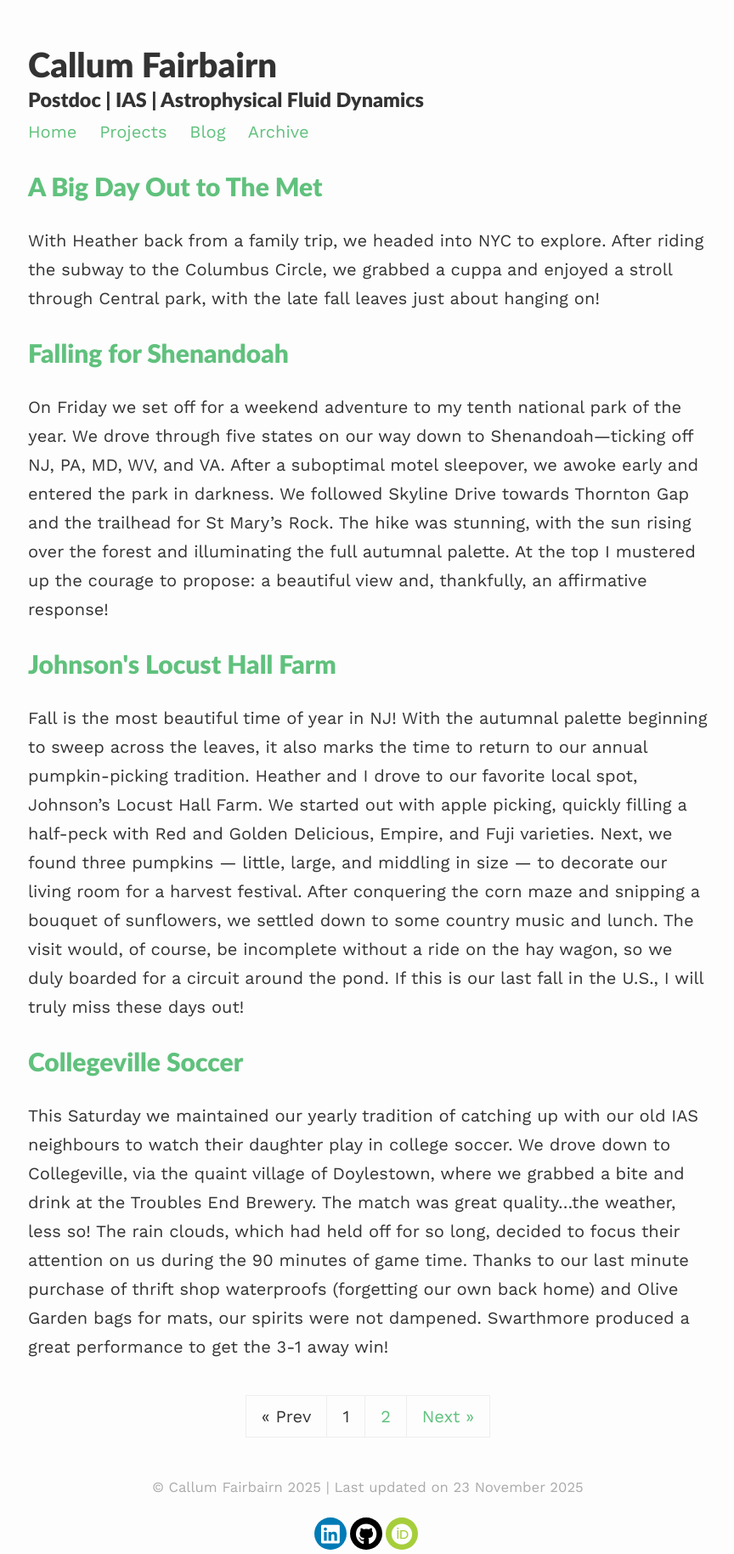
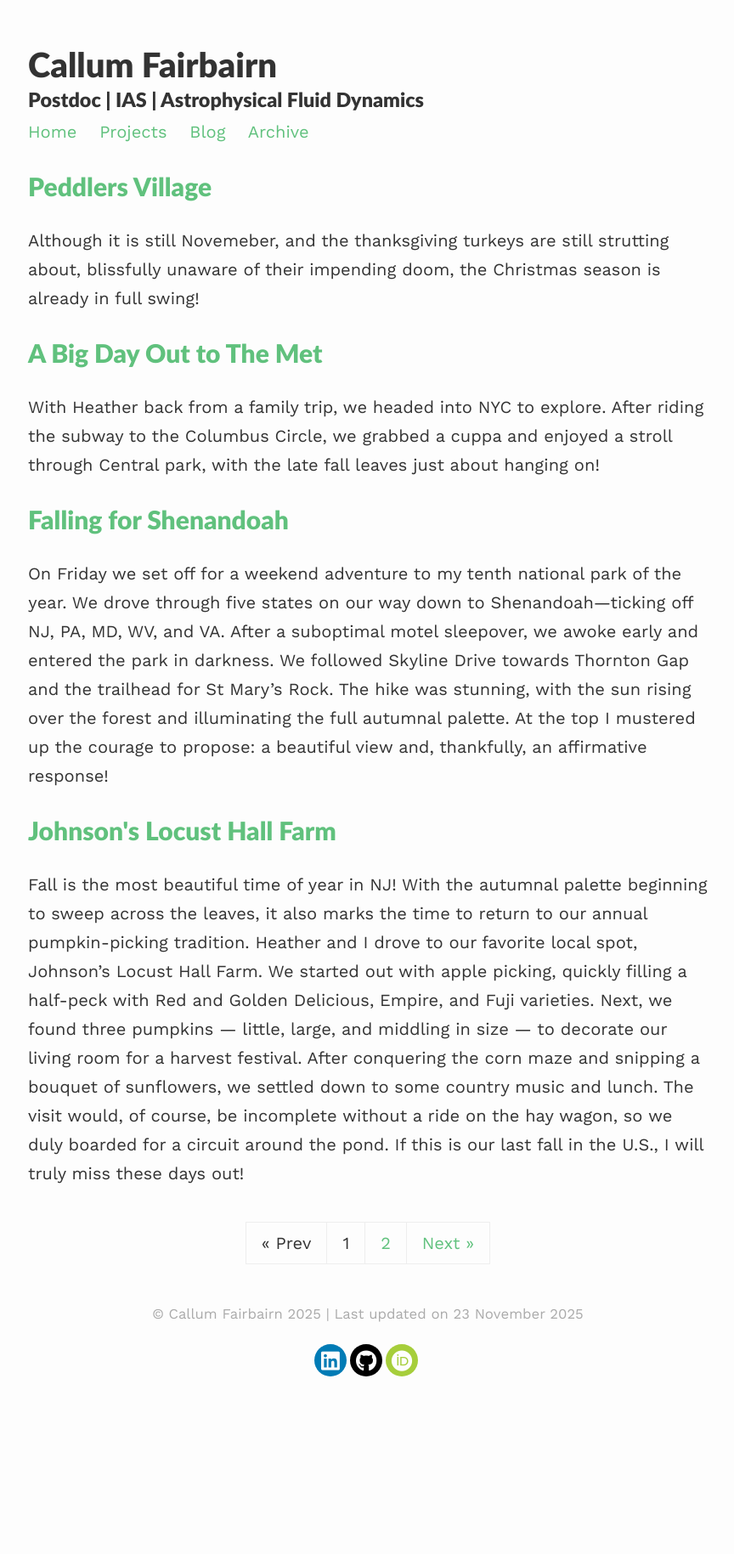
Before and after one commit to callumf8/callumf8.github.io, a Jekyll site: the page built from blog/index.html, in a window 1280 px wide. Shown: the whole page at 85% size, without its empty margins (207-1071 px from the left). Built offline with Jekyll 4.4.1, drawn with Linux system fonts in a browser that asks for light colours; the list of posts is cut into pages by our own code; after the commit the page ends 1625 px from its top, so only the background shows below that; some of the changed lines change nothing that is shown.

Commit message:
Peddlers village post

```diff
--- /dev/null
+++ b/_posts/2025-11-23-peddlers.md
@@ -0,0 +1,14 @@
+---
+layout: post
+title: "Peddlers Village"
+---
+
+Although it is still Novemeber, and the thanksgiving turkeys are still strutting about, blissfully unaware of their impending doom, the Christmas season is already in full swing!
+
+Although I would prefer to postpone the festivities until December, our weekends are packed until flying home so we needed to squeeze in one of our favourite US traditions early. We drove down into PA and towards Peddlers Village. This quaint setup of stores, cafes and gallerys is already decked out for the season. We started by judging the gingerbread house creations, which as always, displayed a level of sculptured mastery worthy of Bernini.
+
+Onwards to grab a hand warming coffee and a stroll through a variety of christmas shops. We couldn't say no to a Christmas teddy bear, which reminded us of our usrine friends seen earlier in the year in Yellowstone and Glacier national park. We also found some choccy advent calendars, that never seem to be as common out here in America. We duly snapped them up so we are fully prepared for the 1st.
+
+Darkness draws in quick these days so we headed home for a walk around the IAS pond before light gave out. A bit of wedding planning for a simultaneously stressful and exciting evening...
+
+![Peddlers village gingerbread competition]({{ site.baseurl }}/assets/images/blog/2025-11-23-peddlers.jpeg)
```
Also changed, not shown: _posts/2025-10-04-paddle.md (+0 -2 lines), assets/images/blog/22025-11-23-peddlers.jpeg (added).
